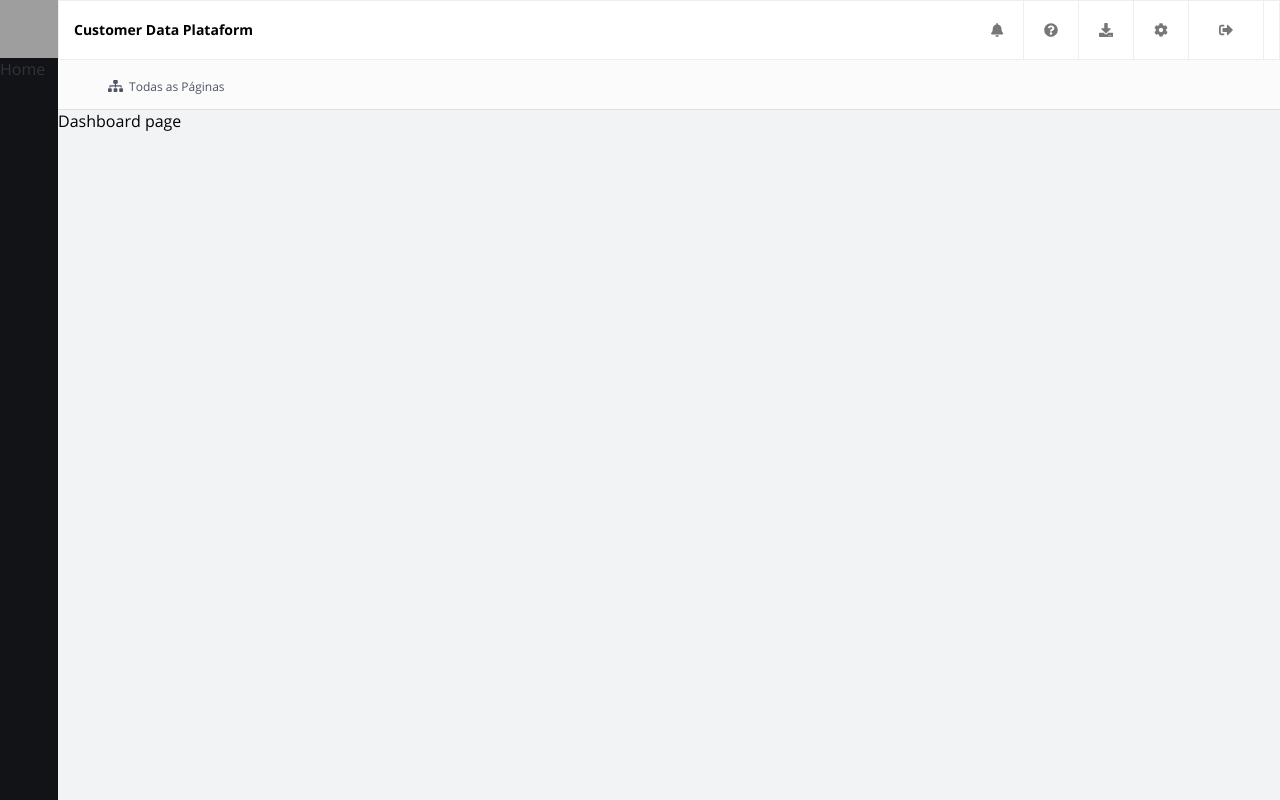
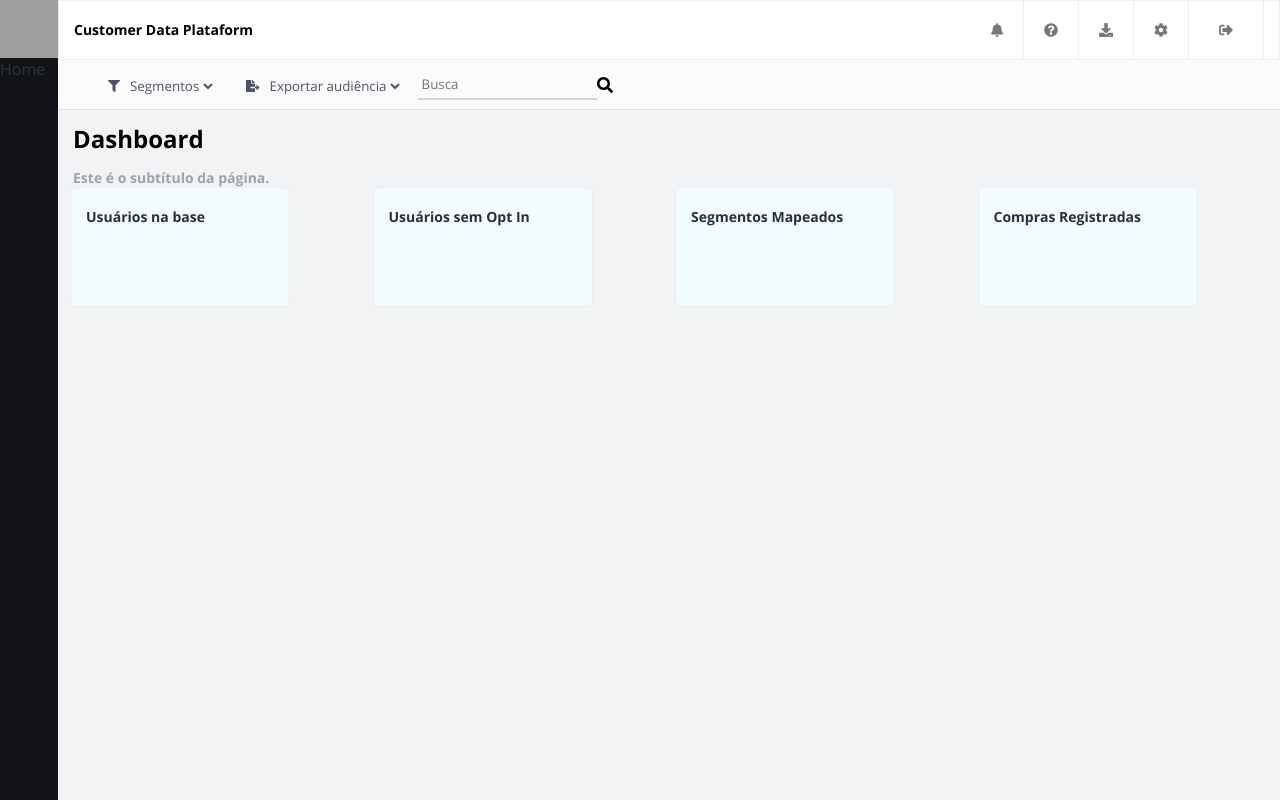
Before and after one commit to Pedr0visk/tutorial-nextjs, a Next.js app: page /dashboard in a window 1280 px wide. Built offline with nearby package versions, Linux system fonts and the light colour scheme; grey boxes are pictures that could not be loaded; a web font is replaced by a local one.

Commit message:
Inicializado template de dashboard

```diff
--- a/package.json
+++ b/package.json
@@ -14,10 +14,10 @@
     "@fortawesome/free-solid-svg-icons": "^5.15.4",
     "@fortawesome/react-fontawesome": "^0.1.15",
     "classnames": "^2.3.1",
-    "next": "11.1.0",
+    "next": "^11.1.0",
     "prop-types": "^15.7.2",
-    "react": "17.0.2",
-    "react-dom": "17.0.2",
+    "react": "^17.0.2",
+    "react-dom": "^17.0.2",
     "styled-components": "^5.3.0"
   },
   "devDependencies": {
--- a/src/containers/Filter/index.js
+++ b/src/containers/Filter/index.js
@@ -1,19 +1,51 @@
 import React from 'react'
-import { Container, Link, Dropdown } from './styles'
+import { Container, Link, Dropdown, Select, Option } from './styles'
 import { FontAwesomeIcon } from "@fortawesome/react-fontawesome"
 import {
-  faSitemap,
+  faCalendar,
+  faFileExport,
+  faFilter,
 } from "@fortawesome/free-solid-svg-icons"
+import SearchInput  from '../SearchInput'
 
 const Filter = () => {
+  var value = '';
+  var options = ['Teste 1', 'Teste 2', 'Teste 3', 'Teste 4'];
+
+  function handleInput(e) {
+    if(e !== ""){
+      value = e.target.value;
+    }
+  }
+
   return (
     <Container>
       <Dropdown>
         <Link>
-          <FontAwesomeIcon icon={faSitemap} />
-          Todas as Páginas
+        <FontAwesomeIcon icon={faFilter} />
+          <Select>
+            <Option>Segmentos</Option>
+            {options.map((element) => (
+              <Option value={element}>{element}</Option>
+            ))}
+          </Select>
         </Link>
       </Dropdown>
+      <Dropdown>
+        <Link>
+          <FontAwesomeIcon icon={faFileExport} />
+          <Select>
+            <Option>Exportar audiência</Option>
+            {options.map((element) => (
+              <Option value={element}>{element}</Option>
+            ))}
+          </Select>
+        </Link>
+      </Dropdown>
+      <div style={{float: 'right', display: 'flex'}}>
+
+      <SearchInput />
+      </div>
     </Container>
   )
 }
--- a/src/containers/Filter/styles.js
+++ b/src/containers/Filter/styles.js
@@ -2,10 +2,12 @@ import styled from 'styled-components'
 
 export const Container = styled.div`
   padding: 0 35px;
+  width: 100%;
   background-color: #fbfbfc;
   border-bottom: 1px solid rgba(140,140,140,0.25);
   height: 50px;
   display: flex;
+
   align-items: center;
 `
 
@@ -19,3 +21,16 @@ export const Link = styled.a`
     margin-right: 6px;
   }
 `
+export const Select = styled.select`
+border: none;
+background-color: transparent;
+color: #4c5366;
+box-shadow: 0 0 0 0;
+border: 0 none;
+outline: 0;
+`
+export const Option = styled.option`
+border: none;
+background-color: transparent;
+color: #4c5366;
+`
--- /dev/null
+++ b/src/containers/GraphicsCard/index.js
@@ -0,0 +1,14 @@
+import React from 'react'
+import { Container, GraphicTitle } from './styles'
+
+const GraphicCard = ({title}) => {
+  return (
+    <Container>
+      <GraphicTitle>
+        {title}
+      </GraphicTitle>
+    </Container>
+  )
+}
+
+export default GraphicCard
--- /dev/null
+++ b/src/containers/GraphicsCard/styles.js
@@ -0,0 +1,20 @@
+import styled from 'styled-components'
+
+
+export const Container = styled.div`
+  height: 120px;
+  width: 220px;
+  padding: 0 15px;
+  margin-right: auto;
+  border: 1px solid #eee;
+  border-radius: 6px;
+  background-color: #F2FBFE;
+  color: #2B2F3A;
+  display: flex;
+`
+
+export const GraphicTitle = styled.h1`
+  font-size: 14px;
+  font-weight: bold;
+  line-height: 58px;
+`
--- /dev/null
+++ b/src/containers/PageTitle/index.js
@@ -0,0 +1,18 @@
+import React from 'react'
+import { Container, TitleName, SubtitleName } from './styles'
+
+const Title = ({value, subtitle}) => {
+  return (
+    <Container>
+      <TitleName>
+        {value}
+      </TitleName>
+
+      <SubtitleName>
+          {subtitle}
+      </SubtitleName>
+    </Container>
+  )
+}
+
+export default Title
--- /dev/null
+++ b/src/containers/PageTitle/styles.js
@@ -0,0 +1,20 @@
+import styled from 'styled-components'
+
+
+export const Container = styled.div`
+  min-height: 58px;
+  padding: 0 15px;
+  background-color: var(--background);
+  justify-content: center;
+`
+
+export const TitleName = styled.h1`
+  font-size: 24px;
+  font-weight: bold;
+  line-height: 58px;
+`
+
+export const SubtitleName = styled.h4`
+  font-size: 14px;
+  color: #4C536580;
+`
--- /dev/null
+++ b/src/containers/SearchInput/index.js
@@ -0,0 +1,21 @@
+import { FontAwesomeIcon } from "@fortawesome/react-fontawesome"
+import { Input, Container, Content } from './styles'
+import {
+  faSearch
+} from "@fortawesome/free-solid-svg-icons"
+
+const SearchInput = ( value, handleInput ) => {
+  return (
+    <Content>
+    <Container>
+
+      <Input
+        onChange={handleInput}
+        placeholder={"Busca"}
+      />
+    </Container>
+    <FontAwesomeIcon icon={faSearch} />
+  </Content>
+  );
+}
+export default SearchInput
--- /dev/null
+++ b/src/containers/SearchInput/styles.js
@@ -0,0 +1,28 @@
+import styled from 'styled-components'
+
+export const Input = styled.input`
+  width: 85%;
+  height: 25px;
+  border-style: solid;
+  border-width: 0px;
+  box-shadow: 0 0 0 0;
+  outline: 0;
+  background-color: transparent;
+  margin-left: 4px;
+`
+export const Container = styled.div`
+  display: flex;
+  align-items: center;
+  border-bottom-style: solid;
+  border-bottom-width: 2px;
+  border-bottom-color: #D3D3D3;
+  width: 180;
+  height: 30px;
+`
+
+export const Content = styled.div`
+  display: flex;
+  align-items: center;
+  width: 180;
+  height: 30px;
+`
--- a/src/pages/dashboard/index.js
+++ b/src/pages/dashboard/index.js
@@ -1,10 +1,30 @@
   import React from 'react'
-import {Layout} from '../../containers'
+  import {ContainerGraphics, Container} from './styles'
+  import GraphicCard from '../../containers/GraphicsCard'
+  import Layout from '../../containers/Layout'
+  import Title from '../../containers/PageTitle'
 
   const Dashboard = () => {
     return (
       <Layout>
-      Dashboard page
+        <Container>
+          <Title value={"Dashboard"} subtitle={"Este é o subtítulo da página."}/>
+          <ContainerGraphics>
+
+          <GraphicCard title={"Usuários na base"}>
+            {/* <Graphic /> */}
+          </GraphicCard>
+          <GraphicCard title={"Usuários sem Opt In"}>
+            {/* <Graphic /> */}
+          </GraphicCard>
+          <GraphicCard title={"Segmentos Mapeados"}>
+            {/* <Graphic /> */}
+          </GraphicCard>
+          <GraphicCard title={"Compras Registradas"}>
+            {/* <Graphic /> */}
+          </GraphicCard>
+          </ContainerGraphics>
+        </Container>
       </Layout>
     )
   }
--- a/src/pages/dashboard/styles.js
+++ b/src/pages/dashboard/styles.js
@@ -0,0 +1,12 @@
+import styled from 'styled-components'
+
+
+export const ContainerGraphics = styled.div`
+    display: flex;
+    margin-left: 12px;
+`
+
+export const Container = styled.div`
+
+
+`
```
Also changed, not shown: 1 other file (tests, documents, lock files or other folders). Lines whose indentation alone changed are shown as unchanged.
